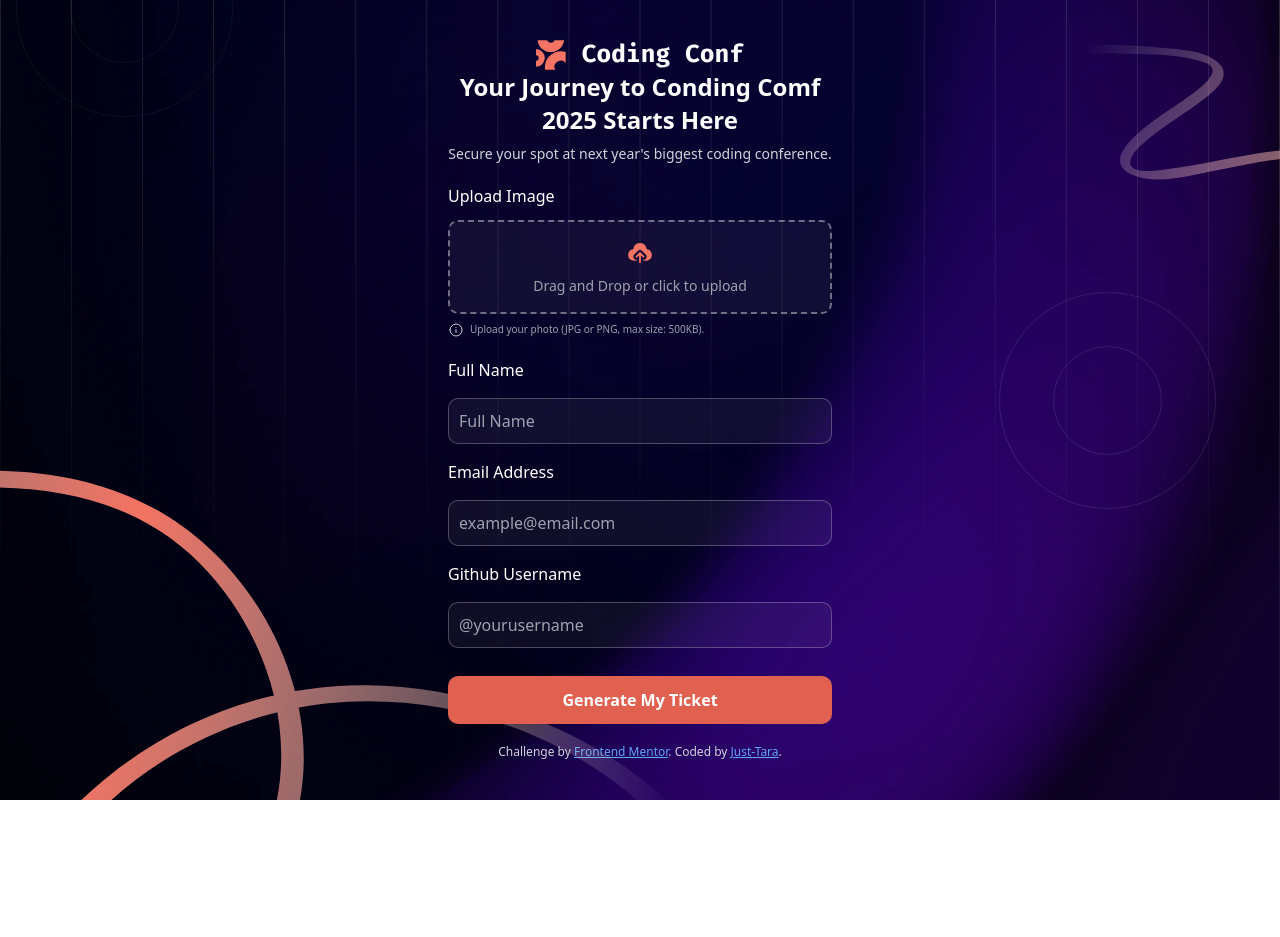
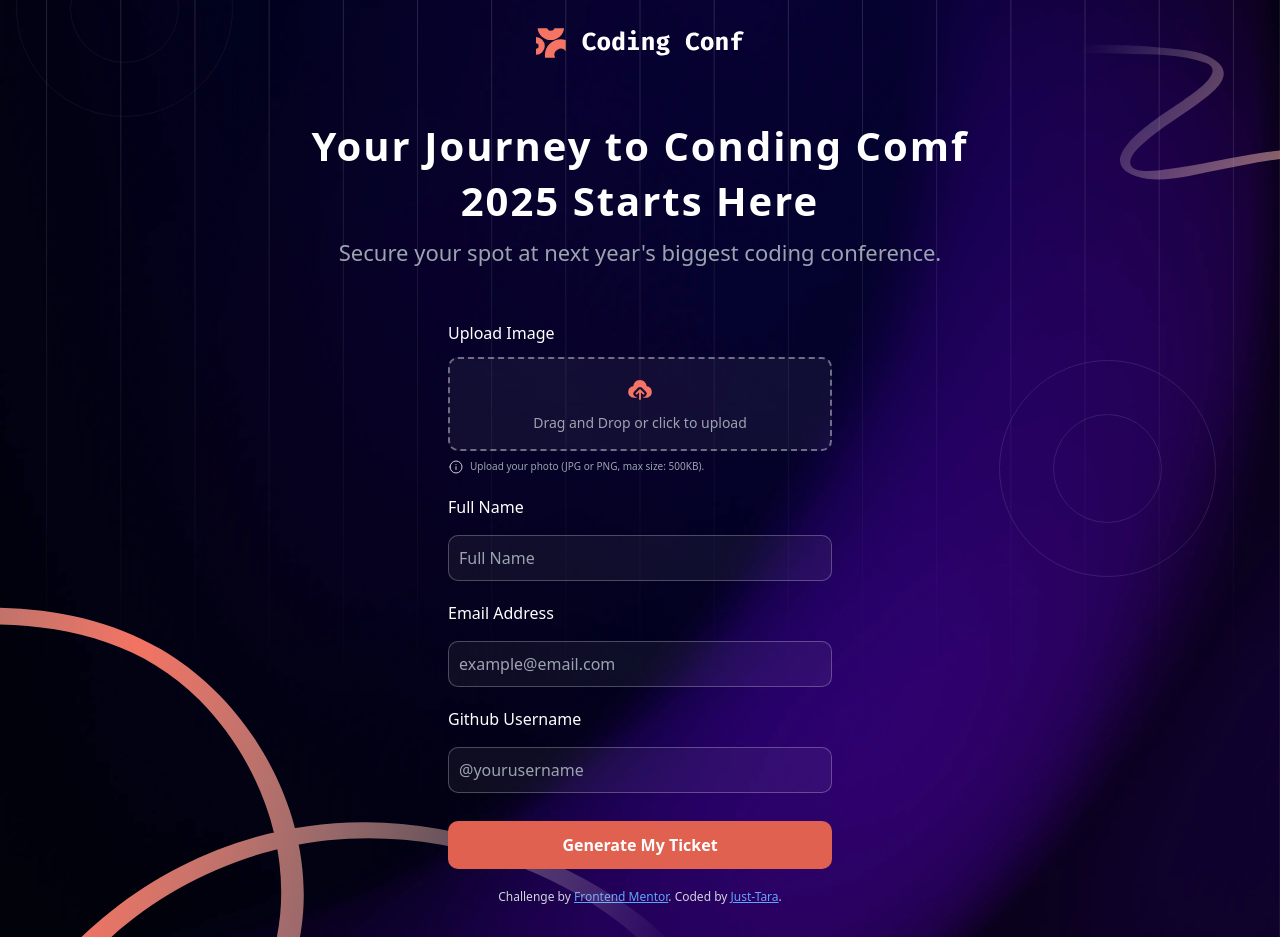
Before and after one commit to Just-Tara/Conference-ticket-generator, a React (Vite) app: page / in a window 1280 px wide. Before the commit the page ends 800 px from the top, so only its background shows below. Built offline with nearby package versions, Linux system fonts and the light colour scheme.

Commit message:
Improved the accessibility

```diff
--- a/src/TicketForm.jsx
+++ b/src/TicketForm.jsx
@@ -78,26 +78,35 @@ function TicketForm({ onSubmit }) {
 
 
     return(
-    <div className="min-h-screen flex items-center justify-center relative
+    <main className="min-h-screen flex flex-col items-center justify-center relative
     bg-[url('./assets/background-desktop.png')] bg-cover bg-center">
-        <img src={patternLine} alt="pattern-line"className="brightness-55 absolute inset-0 w-full h-full object-cover" />
+        <img src={patternLine} alt="pattern-line" aria-hidden="true" className="brightness-55 absolute inset-0 w-full h-full object-cover" />
 
-        <img src={patternLineTop} alt="top-pattern-line" className="absolute top-10 right-0 w-[50%] max-w-[300px]" />
+        <img src={patternLineTop} alt="top-pattern-line" aria-hidden="true" className="absolute top-10 right-0 w-[50%] max-w-[300px]" />
 
 
 
         <img src={patterCircle} alt="circle-pattern" className="absolute top-[-100px] left-2 translate-x-2 brightness-50" />
 
-        <img src={patternLineBottom} alt="tablet-bottom-pattern-line"  className="absolute bottom-0 left-0 w-[60%] max-w-[700px] object-cover hidden sm:block lg:hidden"/>
-        <img src={patternLineBottom} alt="desktop-bottom-pattern-line"  className="absolute bottom-0 left-0 w-[60%] max-w-[700px] object-cover hidden lg:block"/>
+        <img src={patternLineBottom} alt="tablet-bottom-pattern-line" aria-hidden="true" className="absolute bottom-0 left-0 w-[60%] max-w-[700px] object-cover hidden sm:block lg:hidden"/>
+        <img src={patternLineBottom} alt="desktop-bottom-pattern-line" aria-hidden="true" className="absolute bottom-0 left-0 w-[60%] max-w-[700px] object-cover hidden lg:block"/>
 
-        <img src={mobilePatternBottom} alt="moblie-view-pattern" className="absolute bottom-0 left-0 w-[60%] max-w-[700px] sm:hidden" />
+        <img src={mobilePatternBottom} alt="moblie-view-pattern" aria-hidden="true" className="absolute bottom-0 left-0 w-[60%] max-w-[700px] sm:hidden" />
 
-        <img src={patterCircle} alt="circle-pattern" className="absolute right-[5%] brightness-60"/>
+        <img src={patterCircle} alt="circle-pattern" aria-hidden="true" className="absolute right-[5%] brightness-60"/>
 
 
 
+        <header className="w-full max-w-screen-md  text-center text-white">
+             <h2
+                className="flex justify-center mt-7 "><img
+                src={logo } alt="ticket-logo" />
+            </h2>
+            <h1 className="text-[40px] font-[800] mt-[60px] leading-snug tracking-wider mb-2">Your Journey to Conding Comf 2025 Starts Here</h1>
 
+            <p className="text-[22px] text-gray-400 mb-5">Secure your spot at next year's biggest coding conference.</p>
+
+        </header>
 
         <form
             onSubmit={handleSubmit}
@@ -105,13 +114,6 @@ function TicketForm({ onSubmit }) {
             id="submitForm">
 
 
-            <h2
-                className="flex justify-center"><img
-                src={logo } alt="ticket-logo" />
-            </h2>
-            <h1 className="text-2xl font-bold leading-snug mb-2">Your Journey to Conding Comf 2025 Starts Here</h1>
-
-            <p className="text-sm text-gray-300 mb-5">Secure your spot at next year's biggest coding conference.</p>
 
 
             <label htmlFor="uploadingImage" className="flex mb-3">Upload Image</label>
@@ -214,7 +216,7 @@ function TicketForm({ onSubmit }) {
 
              <label
                 htmlFor="emailAddress"
-                className="float-left mt-4 mb-2">Email Address
+                className="float-left mt-5 mb-2">Email Address
             </label>
             <input
                 type="email"
@@ -235,7 +237,7 @@ function TicketForm({ onSubmit }) {
 
              <label
                 htmlFor="Github-username"
-                className="float-left mt-4 mb-2"> Github Username
+                className="float-left mt-5 mb-2"> Github Username
             </label>
             <input
                 type="text"
@@ -266,7 +268,7 @@ function TicketForm({ onSubmit }) {
         </form>
 
 
-</div>
+</main>
     )
 }
 export default TicketForm
--- a/src/TicketGen.jsx
+++ b/src/TicketGen.jsx
@@ -10,15 +10,15 @@ import githubImage from "./assets/icon-github.svg";
 
 function TicketReady({ name, email, userName, avatar }) {
   return (
-    <div className="min-h-screen flex items-center justify-center
+    <main className="min-h-screen flex items-center justify-center
       bg-[url('./assets/background-desktop.png')] bg-cover bg-center relative overflow-hidden">
 
       {/* Background Patterns */}
-      <img src={patternLine} alt="pattern-line" className="brightness-55 absolute inset-0 w-full h-full object-cover" />
-      <img src={patternLineTop} alt="top-pattern-line" className="absolute top-6 right-0 w-[40%] sm:w-[50%] max-w-[250px]" />
-      <img src={patternLineBottom} alt="bottom-pattern-line" className="absolute bottom-0 left-0 w-[70%] sm:w-[60%] max-w-[500px] object-cover" />
-      <img src={patterCircle} alt="circle-pattern" className="absolute top-[-50px] left-4 w-[120px] sm:w-[160px] brightness-50" />
-      <img src={patterCircle} alt="circle-pattern" className="absolute right-[5%] w-[120px] sm:w-[160px] brightness-50" />
+      <img src={patternLine} alt="pattern-line" aria-hidden="true" className="brightness-55 absolute inset-0 w-full h-full object-cover" />
+      <img src={patternLineTop} alt="top-pattern-line" aria-hidden="true"  className="absolute top-6 right-0 w-[40%] sm:w-[50%] max-w-[250px]" />
+      <img src={patternLineBottom} alt="bottom-pattern-line" aria-hidden="true" className="absolute bottom-0 left-0 w-[70%] sm:w-[60%] max-w-[500px] object-cover" />
+      <img src={patterCircle} alt="circle-pattern" aria-hidden="true" className="absolute top-[-50px] left-4 w-[120px] sm:w-[160px] brightness-50" />
+      <img src={patterCircle} alt="circle-pattern" aria-hidden="true" className="absolute right-[5%] w-[120px] sm:w-[160px] brightness-50" />
 
 
       <div className="w-full max-w-md p-6 sm:p-8 text-center text-white mt-[-60px] sm:mt-[-100px] relative z-10">
@@ -38,7 +38,7 @@ function TicketReady({ name, email, userName, avatar }) {
         </header>
 
         {/* Ticket Container */}
-        <main className="relative w-[85%] sm:w-[400px] mx-auto">
+        <section className="relative w-[85%] sm:w-[400px] mx-auto">
           {/* Ticket Background */}
           <img src={ticketContainer} alt="ticket-container" className="w-full h-auto" />
 
@@ -78,9 +78,9 @@ function TicketReady({ name, email, userName, avatar }) {
   </p>
 </div>
 
-            </main>
+            </section>
       </div>
-    </div>
+    </main>
   );
 }
 
```
